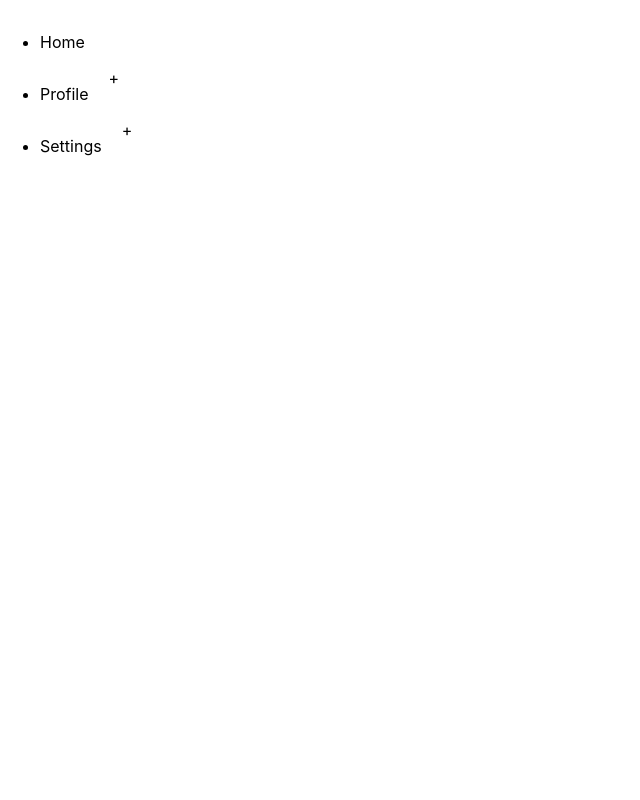
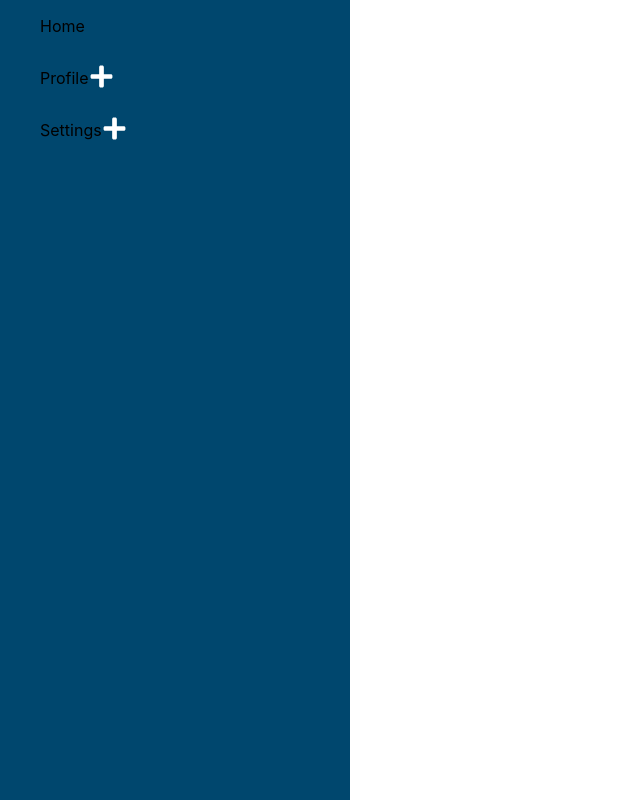
Before and after one commit to AnannyaDeveloper404/25_React_Projects, a React (Create React App) app in the folder 25_react_project/: page / in a window 1280 px wide. Shown: the whole page, without its empty margins (0-640 px from the left). Built offline with nearby package versions, Linux system fonts and the light colour scheme.

Commit message:
Tree View done

```diff
--- a/25_react_project/src/components/Tree-View/menu-item.jsx
+++ b/25_react_project/src/components/Tree-View/menu-item.jsx
@@ -1,5 +1,6 @@
 import React, { useState } from "react";
 import Menu_list from "./menu-list";
+import { FaMinus, FaPlus } from "react-icons/fa";
 
 const MenuItem = ({ item }) => {
   const [displayCurrentChildren, setDisplayCurrentChildren] = useState({});
@@ -13,11 +14,15 @@ const MenuItem = ({ item }) => {
 
   return (
     <li>
-      <div style={{ display: "flex", gap: "20px" }}>
+      <div className="menu-item">
         <p>{item.label}</p>
         {item && item.children && item.children.length ? (
           <span onClick={() => handleToggleChildren(item.label)}>
-            {displayCurrentChildren[item.label] ? "-" : "+"}
+            {displayCurrentChildren[item.label] ? (
+              <FaMinus color="#fff" size={25} />
+            ) : (
+              <FaPlus color="#fff" size={25} />
+            )}
           </span>
         ) : null}
       </div>
--- a/25_react_project/src/components/Tree-View/menu-list.jsx
+++ b/25_react_project/src/components/Tree-View/menu-list.jsx
@@ -2,10 +2,7 @@ import MenuItem from "./menu-item";
 
 export default function Menu_list({ list = [] }) {
   return (
-    <ul
-      className="
-  menu-list-container"
-    >
+    <ul className="menu-list-container">
       {list && list.length
         ? list.map((item) => <MenuItem item={item} />)
         : null}
--- a/25_react_project/src/components/Tree-View/styles.css
+++ b/25_react_project/src/components/Tree-View/styles.css
@@ -0,0 +1,16 @@
+.tree-view-container {
+  min-height: 100vh;
+  width: 350px;
+  background: rgb(0, 71, 110);
+}
+.menu-item {
+  display: flex;
+  align-items: center;
+  gap: "20px";
+  cursor: pointer;
+}
+.menu-list-container {
+  list-style: none;
+  margin-top: 0px;
+  margin-bottom: 0px;
+}
```
Also changed, not shown: 25_react_project/src/components/Tree-View/index.jsx (+5 -2 lines).
